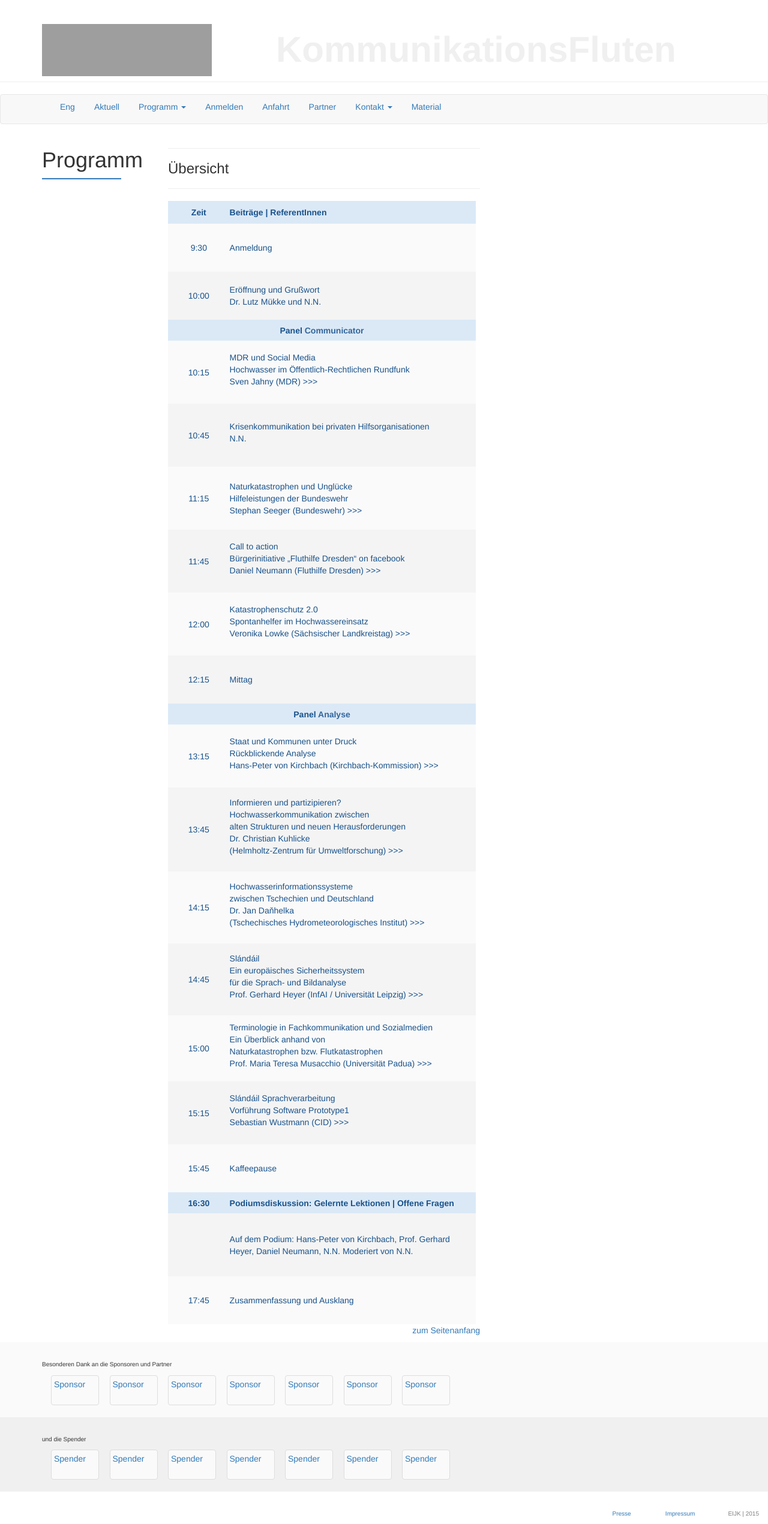
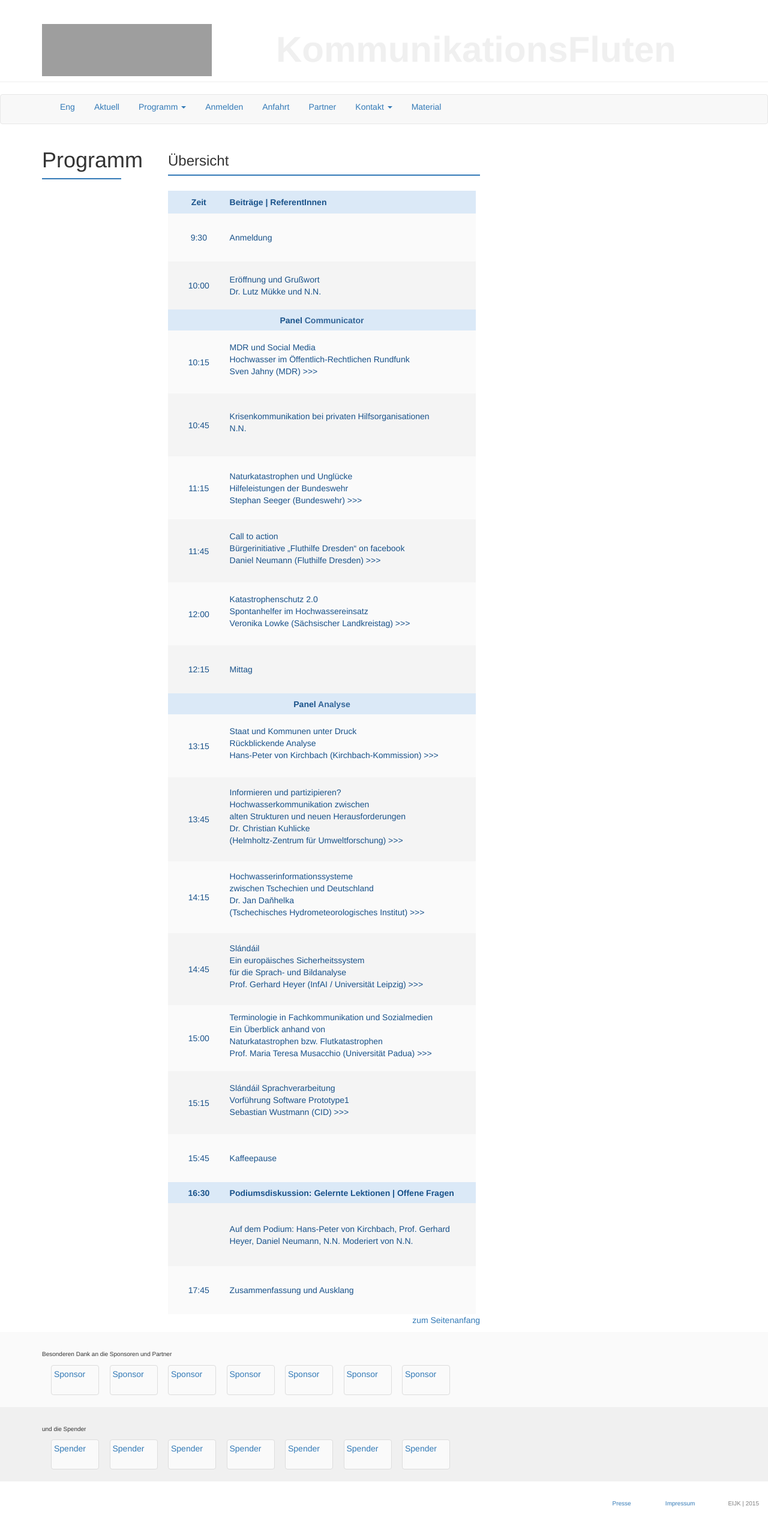
Before and after one commit to susedev/test, a Jekyll site: the page built from programm-uebersicht.html, in a window 1280 px wide. Shown: the whole page at 60% size. Built offline with Jekyll 4.4.1, drawn with Linux system fonts in a browser that asks for light colours; nearby versions of some CDN libraries; grey boxes are pictures that could not be loaded.

Commit message:
Update programm-uebersicht.html

```diff
--- a/programm-uebersicht.html
+++ b/programm-uebersicht.html
@@ -1,10 +1,10 @@
 ---
 title: Programm
 ---
-<hr noshade="noshade" size="1" />
-<h3>&Uuml;bersicht</h3>
 
-<hr noshade="noshade" size="1" />
+<h3 style="margin-top: 28px;">&Uuml;bersicht</h3>
+
+<div class="box" style="background-color: #337AB7; height:2px; margin-top:3px; margin-bottom:25px;"></div>
 <div class="container" style="width: 540px; ">
 <div class="row">
 <table align="left" border="0" border-color="#FFFFFF" cellpadding="50" cellspacing="10" style="height: 1298px;" width="513">
```
